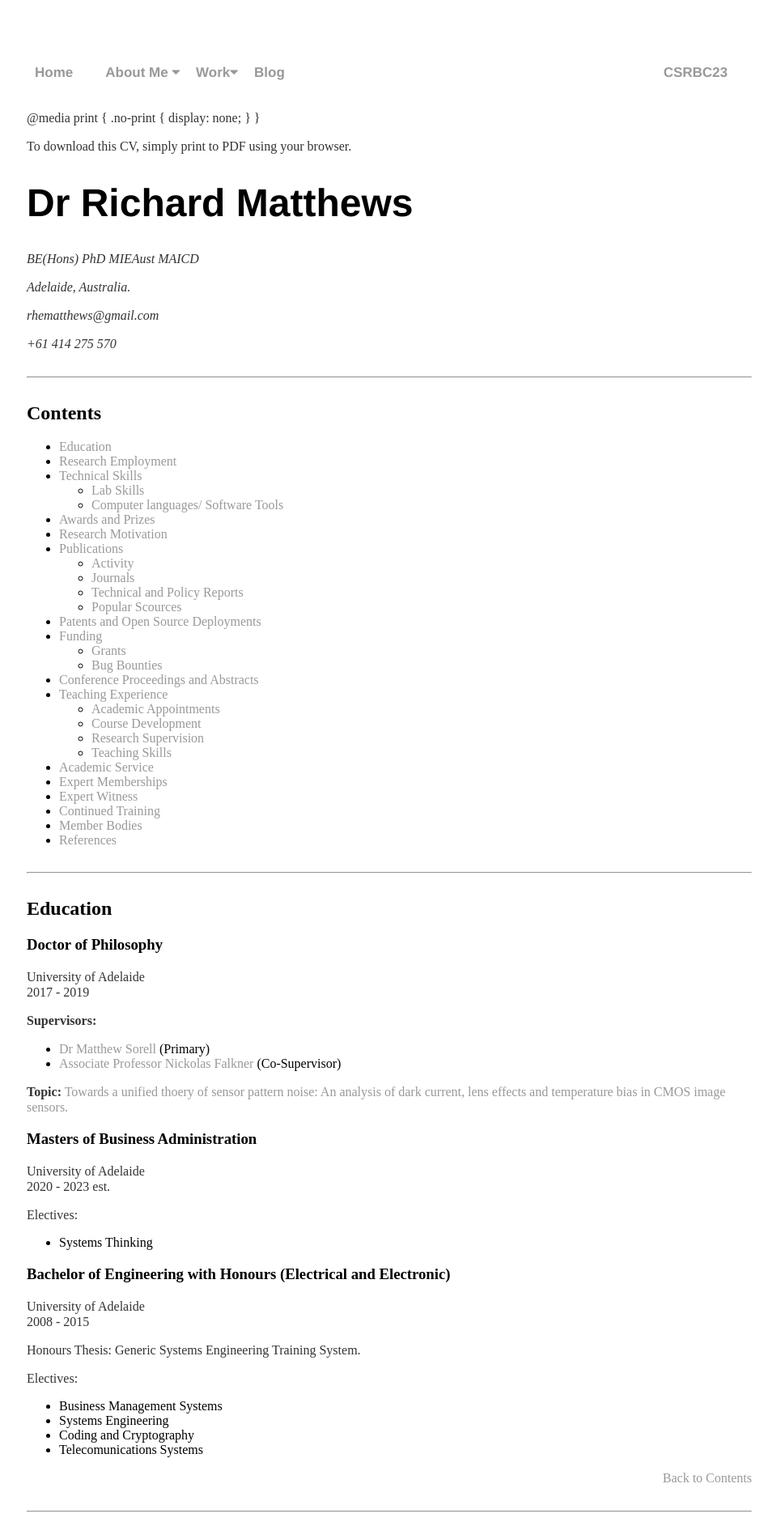
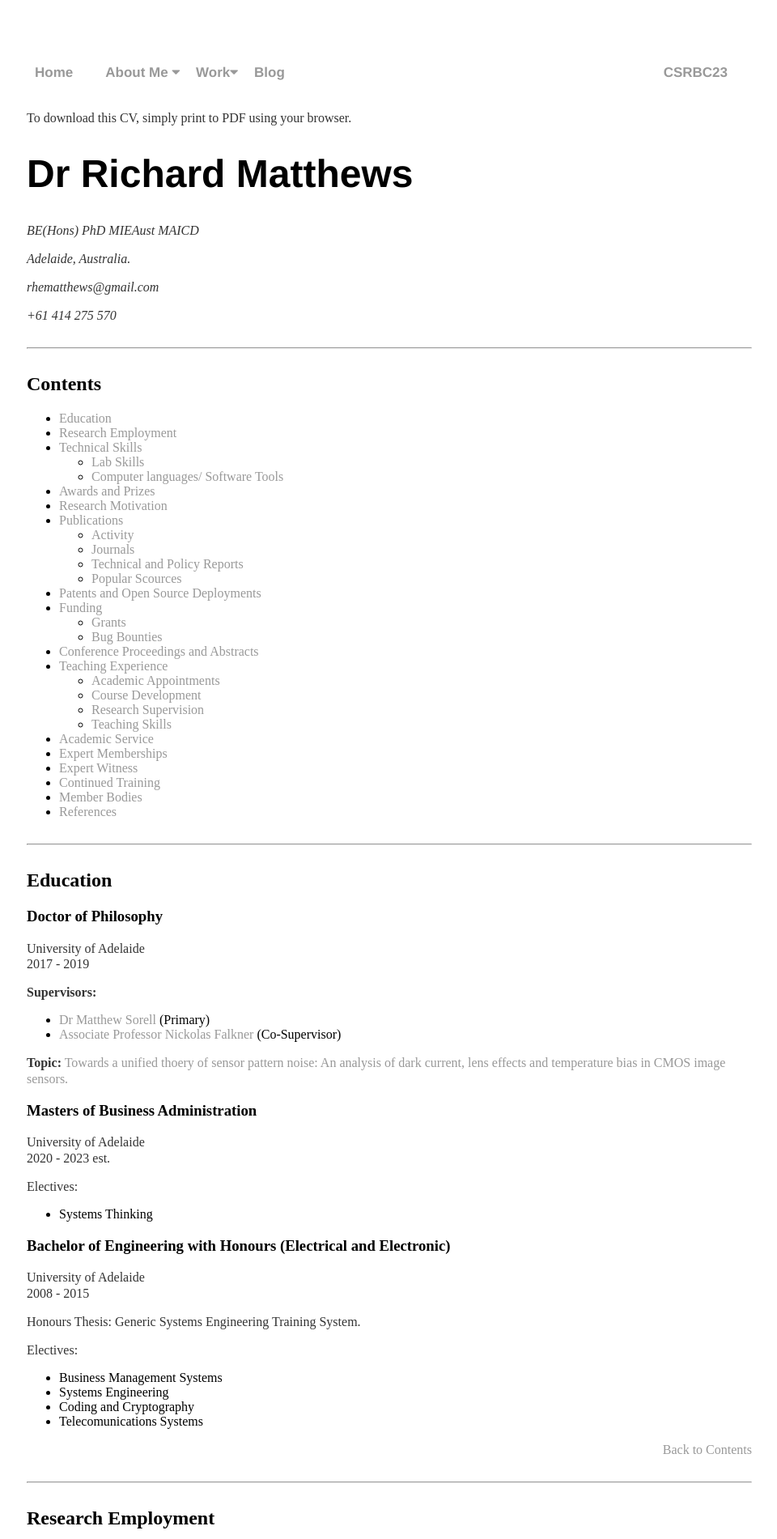
Before and after one commit to rhematt/rhematt.github.io, a Jekyll site: the page built from cv/index.md, in a window 1280 px wide. Shown: the top 1901 px of the page at 81% size, without its empty margins (159-1119 px from the left). Built offline with Jekyll 4.4.1, drawn with Linux system fonts in a browser that asks for light colours; some of the changed lines change nothing that is shown.

Commit message:
Update index.md

```diff
--- a/cv/index.md
+++ b/cv/index.md
@@ -3,14 +3,17 @@ layout: default
 title: CV of Dr Richard Matthews
 permalink: /cv/
 ---
-
-
-@media print {
-  .no-print {
-    display: none;
-  }
-}
-
+  <style>
+    @media print {
+      .no-print {
+        display: none;
+      }
+      body {
+        font-family: Arial, sans-serif;
+        font-size: 11pt;
+      }
+    }
+  </style>
 
 To download this CV, simply print to PDF using your browser.
 
```
